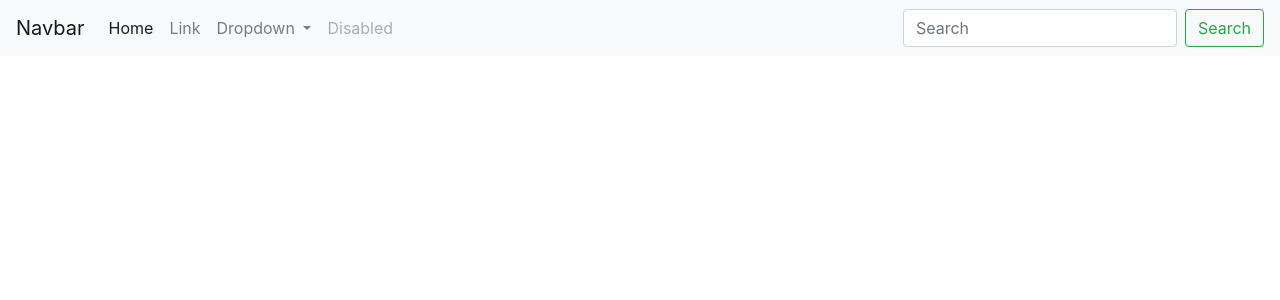
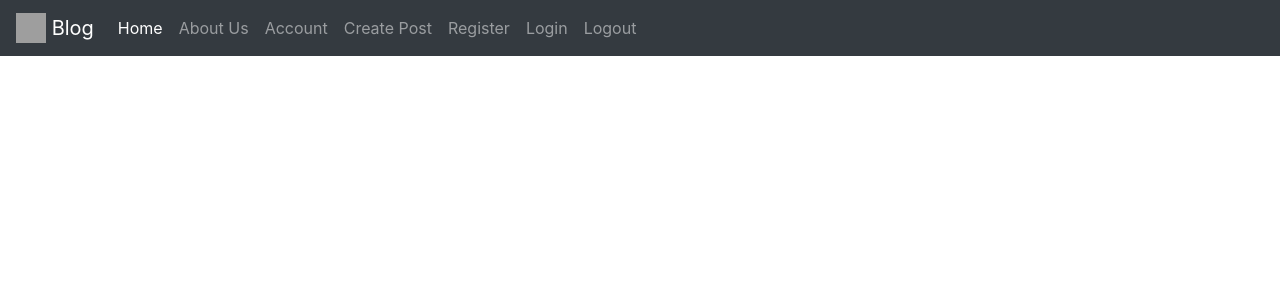
Before and after one commit to mohammadekhosravi/SocialBlog, a Flask app: template blog/templates/base.html in a window 1280 px wide. Shown: the top 300 px of the page. Run offline with Flask 2, Linux system fonts and the light colour scheme; the template is opened without the code that fills it, so the values that code supplies are empty; some libraries are stand-ins or nearby versions; grey boxes are pictures that could not be loaded.

Commit message:
Create base.html

```diff
--- a/blog/templates/base.html
+++ b/blog/templates/base.html
@@ -1,33 +1,24 @@
 <!DOCTYPE html>
-<html lang="En" dir="ltr">
+<html lang="en" ltr="ltr">
   <head>
-    <link
-    rel="stylesheet"
-    href="https://stackpath.bootstrapcdn.com/bootstrap/4.4.1/css/bootstrap.min.css"
-    integrity="sha384-Vkoo8x4CGsO3+Hhxv8T/Q5PaXtkKtu6ug5TOeNV6gBiFeWPGFN9MuhOf23Q9Ifjh"
-    crossorigin="anonymous">
-    <script
-    src="http://code.jquery.com/jquery-3.4.1.js"
-    integrity="sha256-WpOohJOqMqqyKL9FccASB9O0KwACQJpFTUBLTYOVvVU="
-    crossorigin="anonymous">
+    <link rel="shortcut icon" href="{{ url_for('static', filename='favicon.ico') }}">
+    <meta charset="utf-8">
+    <title>Social Blog</title>
+    <!-- Bootstrap CSS, JS, and jQuery -->
+    <link rel="stylesheet" href="https://stackpath.bootstrapcdn.com/bootstrap/4.3.1/css/bootstrap.min.css" integrity="sha384-ggOyR0iXCbMQv3Xipma34MD+dH/1fQ784/j6cY/iJTQUOhcWr7x9JvoRxT2MZw1T" crossorigin="anonymous">
+    <script src="http://code.jquery.com/jquery-3.4.1.js" integrity="sha256-WpOohJOqMqqyKL9FccASB9O0KwACQJpFTUBLTYOVvVU=" crossorigin="anonymous"></script>
+    <script src="https://cdnjs.cloudflare.com/ajax/libs/popper.js/1.14.7/umd/popper.min.js" integrity="sha384-UO2eT0CpHqdSJQ6hJty5KVphtPhzWj9WO1clHTMGa3JDZwrnQq4sF86dIHNDz0W1" crossorigin="anonymous"></script>
+    <script src="https://stackpath.bootstrapcdn.com/bootstrap/4.3.1/js/bootstrap.min.js" integrity="sha384-JjSmVgyd0p3pXB1rRibZUAYoIIy6OrQ6VrjIEaFf/nJGzIxFDsf4x0xIM+B07jRM" crossorigin="anonymous"></script>
     </script>
-    <script
-    src="https://cdn.jsdelivr.net/npm/popper.js@1.16.0/dist/umd/popper.min.js"
-    integrity="sha384-Q6E9RHvbIyZFJoft+2mJbHaEWldlvI9IOYy5n3zV9zzTtmI3UksdQRVvoxMfooAo"
-    crossorigin="anonymous">
-    </script>
-    <script
-    src="https://stackpath.bootstrapcdn.com/bootstrap/4.4.1/js/bootstrap.min.js"
-    integrity="sha384-wfSDF2E50Y2D1uUdj0O3uMBJnjuUD4Ih7YwaYd1iqfktj0Uod8GCExl3Og8ifwB6"
-    crossorigin="anonymous">
-    </script>
-    <meta charset="UTF-8">
-    <title>Social Blog</title>
   </head>
 
   <body>
-    <nav class="navbar navbar-expand-lg navbar-light bg-light">
-      <a class="navbar-brand" href="#">Navbar</a>
+
+    <nav class="navbar navbar-expand-lg navbar-dark bg-dark">
+      <a class="navbar-brand" href="{{ url_for('core.index') }}">
+        <img src="{{ url_for('static', filename='icon.jpg') }}" width="30" height="30" class="d-inline-block align-top" alt="">
+        Blog
+      </a>
       <button class="navbar-toggler" type="button" data-toggle="collapse" data-target="#navbarSupportedContent" aria-controls="navbarSupportedContent" aria-expanded="false" aria-label="Toggle navigation">
         <span class="navbar-toggler-icon"></span>
       </button>
@@ -35,34 +26,35 @@
       <div class="collapse navbar-collapse" id="navbarSupportedContent">
         <ul class="navbar-nav mr-auto">
           <li class="nav-item active">
-            <a class="nav-link" href="#">Home <span class="sr-only">(current)</span></a>
+            <a class="nav-link" href="{{ url_for('core.index') }}">Home <span class="sr-only">(current)</span></a>
           </li>
           <li class="nav-item">
-            <a class="nav-link" href="#">Link</a>
-          </li>
-          <li class="nav-item dropdown">
-            <a class="nav-link dropdown-toggle" href="#" id="navbarDropdown" role="button" data-toggle="dropdown" aria-haspopup="true" aria-expanded="false">
-          Dropdown
-            </a>
-            <div class="dropdown-menu" aria-labelledby="navbarDropdown">
-            <a class="dropdown-item" href="#">Action</a>
-            <a class="dropdown-item" href="#">Another action</a>
-            <div class="dropdown-divider"></div>
-            <a class="dropdown-item" href="#">Something else here</a>
-          </div>
+            <a class="nav-link" href="{{ url_for('core.info') }}"> About Us</a>
           </li>
           <li class="nav-item">
-          <a class="nav-link disabled" href="#" tabindex="-1" aria-disabled="true">Disabled</a>
+            <a class="nav-link" href="#">Account</a>
+          </li>
+          <li class="nav-item">
+            <a class="nav-link" href="#">Create Post</a>
+          </li>
+          <li class="nav-item">
+            <a class="nav-link" href="#">Register</a>
+          </li>
+          <li class="nav-item">
+            <a class="nav-link" href="#">Login</a>
+          </li>
+          <li class="nav-item">
+            <a class="nav-link" href="#">Logout</a>
           </li>
         </ul>
-      <form class="form-inline my-2 my-lg-0">
-      <input class="form-control mr-sm-2" type="search" placeholder="Search" aria-label="Search">
-      <button class="btn btn-outline-success my-2 my-sm-0" type="submit">Search</button>
-      </form>
       </div>
     </nav>
+
+    <div class="container">
       {% block content %}
 
       {% endblock %}
+    </div>
+
   </body>
 </html>
--- a/blog/templates/index.html
+++ b/blog/templates/index.html
@@ -1,4 +1,4 @@
-{% extends "base.html %}
+{% extends "base.html" %}
 {% block content %}
-
+<h1>This is a test </h1>
 {% endblock %}
```
Also changed, not shown: blog/static/favicon.ico (added). Lines whose indentation alone changed are shown as unchanged.
